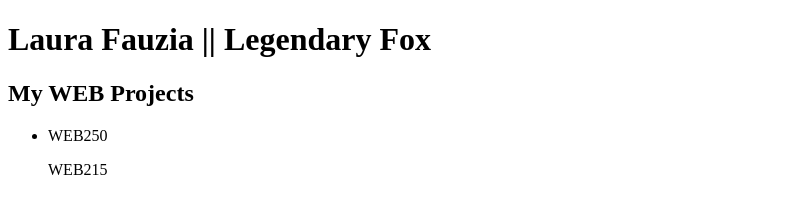
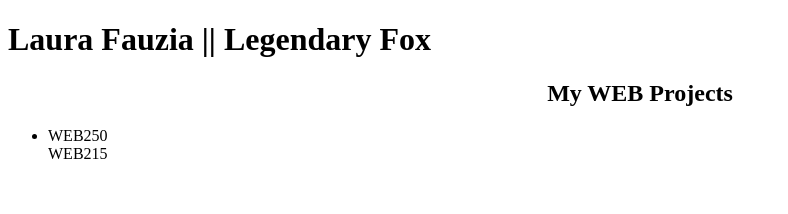
Before and after one commit to Lfauzia/lfauzia.github.io, a plain HTML site: page index.html in a window 1280 px wide. Shown: the whole page, without its empty margins (0-788 px from the left). Drawn offline with Linux system fonts and the light colour scheme.

Commit message:
Update index.html

```diff
--- a/index.html
+++ b/index.html
@@ -13,11 +13,12 @@
         <h1> Laura Fauzia || Legendary Fox </h1>
     </header>
 
-<h2>My WEB Projects</h2>
+<center><h2>My WEB Projects</h2> </center>
+
 
    <ul>
-    <li> <p>WEB250</p> </li>
-    </li> <p>WEB215</p> </li>
+    <li> WEB250</li>
+    </li> WEB215</li>
    </ul>
 
 
```
